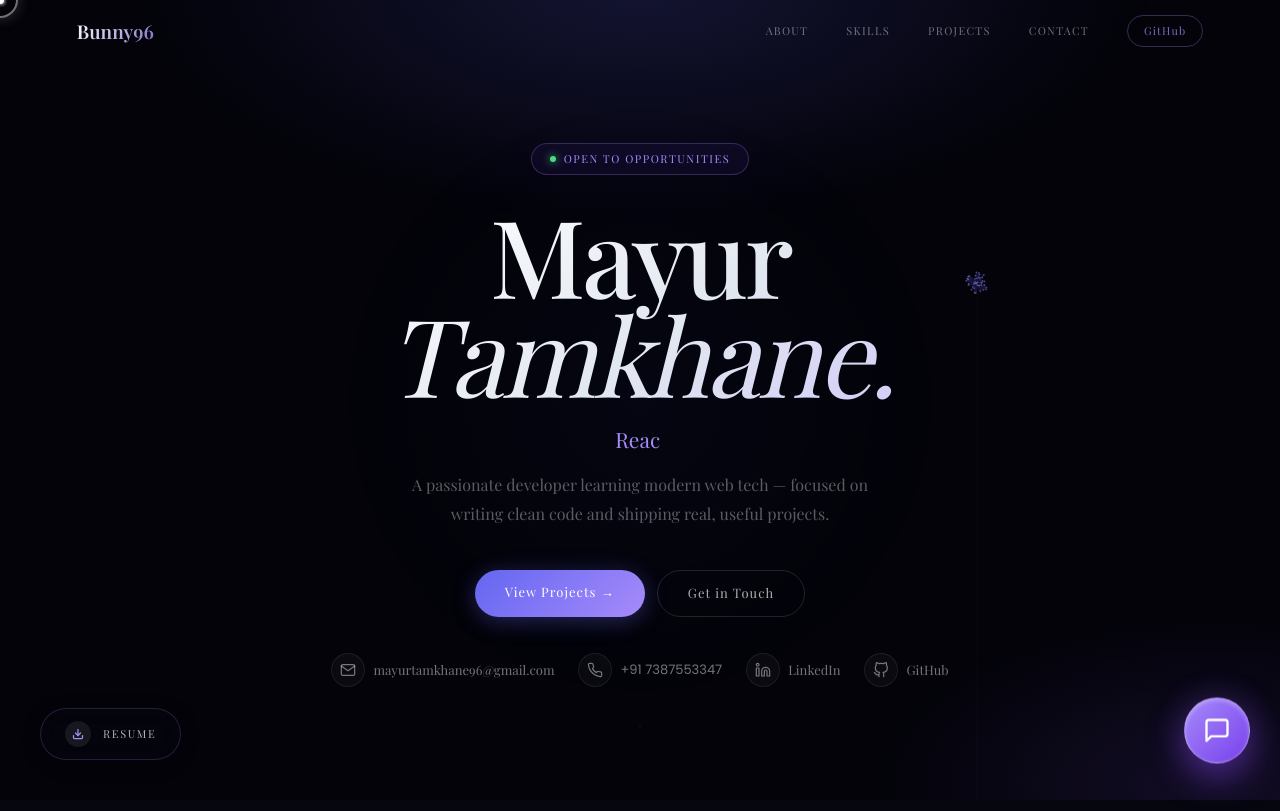
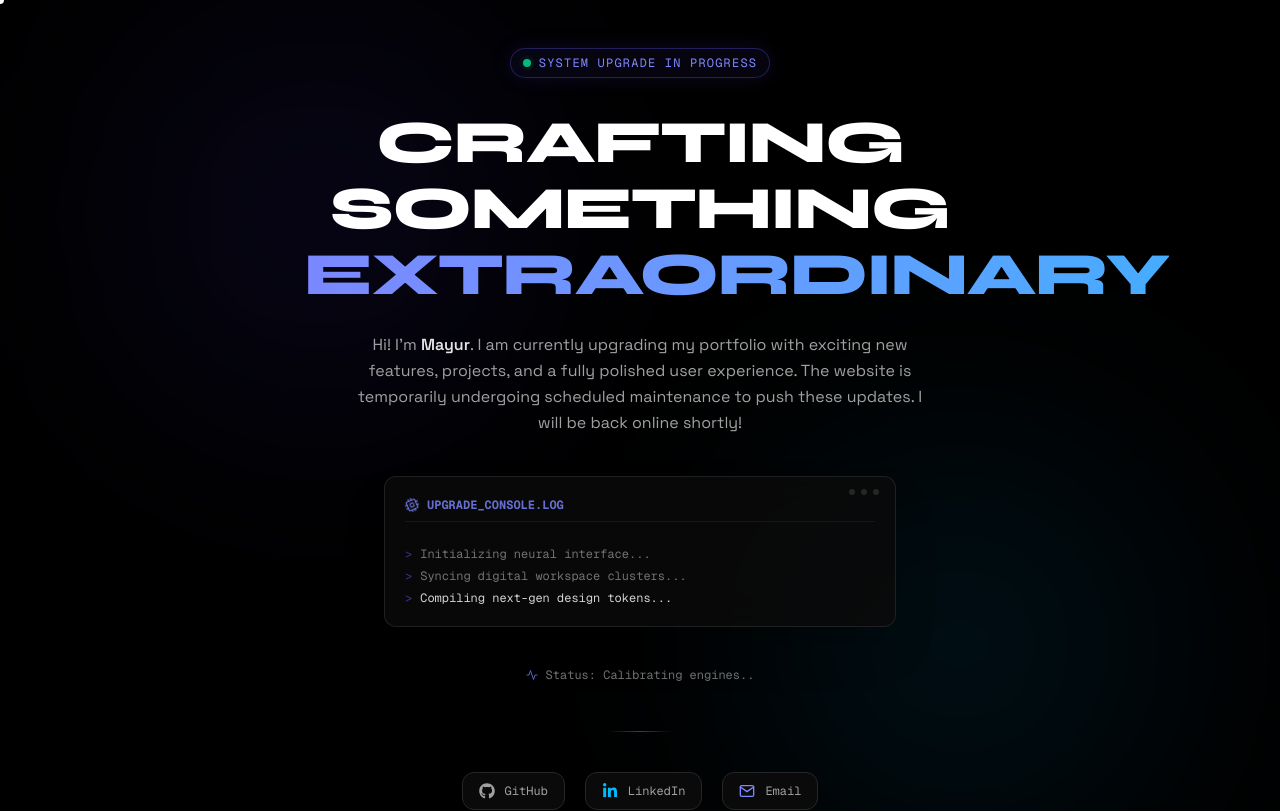
Before and after one commit to MayurT96/Portfolio, a Next.js app: page / in a window 1280 px wide. Shown: the top 811 px of the page. Built offline with nearby package versions, Linux system fonts and the light colour scheme; a web font is replaced by a local one.

Commit message:
feat: temporarily disable portfolio and add under maintenance screen

```diff
--- a/src/app/globals.css
+++ b/src/app/globals.css
@@ -352,3 +352,27 @@ nextjs-portal,
   opacity: 0 !important;
   pointer-events: none !important;
 }
+
+/* Custom premium animations */
+@keyframes gradient-shift {
+  0% { background-position: 0% 50%; }
+  50% { background-position: 100% 50%; }
+  100% { background-position: 0% 50%; }
+}
+
+.animate-gradient-shift {
+  animation: gradient-shift 6s ease infinite;
+}
+
+.bg-300\% {
+  background-size: 300% 300%;
+}
+
+@keyframes spin-slow {
+  from { transform: rotate(0deg); }
+  to { transform: rotate(360deg); }
+}
+
+.animate-spin-slow {
+  animation: spin-slow 8s linear infinite;
+}
--- a/src/app/page.tsx
+++ b/src/app/page.tsx
@@ -1,6 +1,12 @@
 import PortfolioClient from "@/app/PortfolioClient";
+import Maintenance from "@/components/Maintenance";
 
+const UNDER_MAINTENANCE = true;
 
 export default function Page() {
+  if (UNDER_MAINTENANCE) {
+    return <Maintenance />;
+  }
+
   return <PortfolioClient />;
 }
--- /dev/null
+++ b/src/components/Maintenance.tsx
@@ -0,0 +1,179 @@
+"use client";
+
+import { useState, useEffect } from "react";
+import { motion, AnimatePresence } from "framer-motion";
+import { FaGithub, FaLinkedinIn } from "react-icons/fa";
+import { FiMail, FiCpu, FiSettings, FiActivity } from "react-icons/fi";
+import AmbientBackground from "@/components/background/AmbientBackground";
+
+const TERMINAL_LOGS = [
+  "Initializing neural interface...",
+  "Syncing digital workspace clusters...",
+  "Compiling next-gen design tokens...",
+  "Refactoring high-performance assets...",
+  "Deploying quantum layout modules...",
+  "Injecting custom animations...",
+  "Optimizing interaction pathways...",
+  "Calibrating system parameters...",
+  "Securing communications pipeline...",
+  "Systems operational. Waiting for reload..."
+];
+
+export default function Maintenance() {
+  const [logs, setLogs] = useState<string[]>([]);
+  const [currentLogIndex, setCurrentLogIndex] = useState(0);
+  const [dots, setDots] = useState("");
+
+  // Cycle pulsating dots
+  useEffect(() => {
+    const interval = setInterval(() => {
+      setDots((prev) => (prev.length >= 3 ? "" : prev + "."));
+    }, 500);
+    return () => clearInterval(interval);
+  }, []);
+
+  // Terminal ticker effect
+  useEffect(() => {
+    if (currentLogIndex < TERMINAL_LOGS.length) {
+      const delay = Math.random() * 1200 + 600; // random delay between logs
+      const timer = setTimeout(() => {
+        setLogs((prev) => [...prev.slice(-3), TERMINAL_LOGS[currentLogIndex]]);
+        setCurrentLogIndex((prev) => prev + 1);
+      }, delay);
+      return () => clearTimeout(timer);
+    } else {
+      // Loop logs or show final status
+      const timer = setTimeout(() => {
+        setLogs([]);
+        setCurrentLogIndex(0);
+      }, 5000);
+      return () => clearTimeout(timer);
+    }
+  }, [currentLogIndex]);
+
+  return (
+    <div className="relative min-h-screen w-full flex items-center justify-center bg-black px-6 py-12 overflow-hidden select-none">
+      {/* Dynamic Starfield Canvas Background */}
+      <AmbientBackground />
+
+      {/* Decorative Neon Orbs */}
+      <div className="absolute top-1/4 left-1/4 -translate-x-1/2 -translate-y-1/2 w-96 h-96 bg-indigo-600/10 rounded-full blur-[120px] pointer-events-none" />
+      <div className="absolute bottom-1/4 right-1/4 translate-x-1/2 translate-y-1/2 w-96 h-96 bg-sky-500/10 rounded-full blur-[120px] pointer-events-none" />
+
+      {/* Card Wrapper */}
+      <motion.div
+        initial={{ opacity: 0, y: 30 }}
+        animate={{ opacity: 1, y: 0 }}
+        transition={{ duration: 0.8, ease: "easeOut" }}
+        className="relative z-10 w-full max-w-2xl text-center"
+      >
+        {/* Glowing Badge */}
+        <motion.div
+          initial={{ scale: 0.9, opacity: 0 }}
+          animate={{ scale: 1, opacity: 1 }}
+          transition={{ delay: 0.2, duration: 0.5 }}
+          className="inline-flex items-center gap-2 px-3 py-1.5 rounded-full border border-indigo-500/30 bg-indigo-950/20 backdrop-blur-md text-[10px] md:text-xs font-mono uppercase tracking-widest text-indigo-400 mb-8 shadow-[0_0_20px_rgba(79,70,229,0.15)]"
+        >
+          <span className="relative flex h-2 w-2">
+            <span className="animate-ping absolute inline-flex h-full w-full rounded-full bg-emerald-400 opacity-75"></span>
+            <span className="relative inline-flex rounded-full h-2 w-2 bg-emerald-500"></span>
+          </span>
+          System Upgrade In Progress
+        </motion.div>
+
+        {/* Headline */}
+        <h1 className="text-4xl md:text-6xl font-display font-black tracking-tight text-white mb-6 uppercase leading-[1.1]">
+          Crafting Something{" "}
+          <span className="text-transparent bg-clip-text bg-gradient-to-r from-indigo-400 via-sky-400 to-indigo-400 bg-300% animate-gradient-shift">
+            Extraordinary
+          </span>
+        </h1>
+
+        {/* Message */}
+        <p className="text-sm md:text-base font-sans text-neutral-400 max-w-xl mx-auto mb-10 leading-relaxed">
+          Hi! I&apos;m <span className="text-neutral-200 font-semibold">Mayur</span>. I am currently upgrading my portfolio with exciting new features, projects, and a fully polished user experience.
+          The website is temporarily undergoing scheduled maintenance to push these updates.
+          I will be back online shortly!
+        </p>
+
+        {/* Interactive Simulated Terminal Logs */}
+        <div className="w-full max-w-lg mx-auto bg-neutral-950/80 border border-neutral-800/80 rounded-xl p-5 mb-10 text-left font-mono text-xs text-neutral-500 shadow-2xl backdrop-blur-xl relative group">
+          <div className="absolute top-3 right-4 flex items-center gap-1.5">
+            <span className="w-1.5 h-1.5 rounded-full bg-neutral-800"></span>
+            <span className="w-1.5 h-1.5 rounded-full bg-neutral-800"></span>
+            <span className="w-1.5 h-1.5 rounded-full bg-neutral-800"></span>
+          </div>
+          <div className="flex items-center gap-2 text-indigo-400/80 font-bold mb-3 border-b border-neutral-900 pb-2">
+            <FiCpu className="animate-spin-slow text-sm" />
+            <span>UPGRADE_CONSOLE.LOG</span>
+          </div>
+          <div className="space-y-1.5 min-h-[72px] flex flex-col justify-end">
+            <AnimatePresence initial={false}>
+              {logs.map((log, idx) => (
+                <motion.div
+                  key={log + idx}
+                  initial={{ opacity: 0, x: -10 }}
+                  animate={{ opacity: 1, x: 0 }}
+                  exit={{ opacity: 0, y: -10 }}
+                  transition={{ duration: 0.3 }}
+                  className="flex items-center gap-2 overflow-hidden text-ellipsis whitespace-nowrap"
+                >
+                  <span className="text-indigo-500/50 select-none">&gt;</span>
+                  <span className={idx === logs.length - 1 ? "text-neutral-300" : "text-neutral-500"}>
+                    {log}
+                  </span>
+                </motion.div>
+              ))}
+            </AnimatePresence>
+          </div>
+        </div>
+
+        {/* Live Status Pinger */}
+        <div className="flex items-center justify-center gap-2 text-xs font-mono text-neutral-500 mb-12">
+          <FiActivity className="text-indigo-400 animate-pulse" />
+          <span>Status: Calibrating engines{dots}</span>
+        </div>
+
+        {/* Divider */}
+        <div className="w-16 h-[1px] bg-gradient-to-r from-transparent via-neutral-700 to-transparent mx-auto mb-10" />
+
+        {/* Social Connection Channels */}
+        <div className="flex items-center justify-center gap-5">
+          <motion.a
+            href="https://github.com/MayurT96"
+            target="_blank"
+            rel="noopener noreferrer"
+            whileHover={{ scale: 1.05, y: -2 }}
+            whileTap={{ scale: 0.95 }}
+            className="flex items-center gap-2.5 px-4 py-2.5 rounded-xl bg-neutral-950 border border-neutral-800 hover:border-neutral-700 hover:text-white transition-all text-xs font-mono text-neutral-400"
+          >
+            <FaGithub className="text-base" />
+            <span>GitHub</span>
+          </motion.a>
+
+          <motion.a
+            href="https://www.linkedin.com/in/mayur-tamkhane-7a9726243"
+            target="_blank"
+            rel="noopener noreferrer"
+            whileHover={{ scale: 1.05, y: -2 }}
+            whileTap={{ scale: 0.95 }}
+            className="flex items-center gap-2.5 px-4 py-2.5 rounded-xl bg-neutral-950 border border-neutral-800 hover:border-neutral-700 hover:text-white transition-all text-xs font-mono text-neutral-400"
+          >
+            <FaLinkedinIn className="text-base text-sky-400" />
+            <span>LinkedIn</span>
+          </motion.a>
+
+          <motion.a
+            href="mailto:mayurtamkhane96@gmail.com"
+            whileHover={{ scale: 1.05, y: -2 }}
+            whileTap={{ scale: 0.95 }}
+            className="flex items-center gap-2.5 px-4 py-2.5 rounded-xl bg-neutral-950 border border-neutral-800 hover:border-neutral-700 hover:text-white transition-all text-xs font-mono text-neutral-400"
+          >
+            <FiMail className="text-base text-indigo-400" />
+            <span>Email</span>
+          </motion.a>
+        </div>
+      </motion.div>
+    </div>
+  );
+}
```
